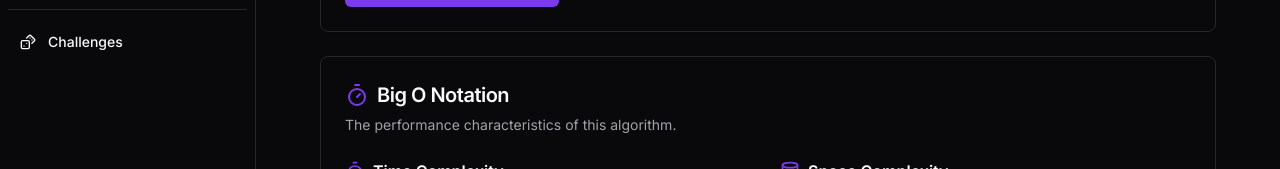
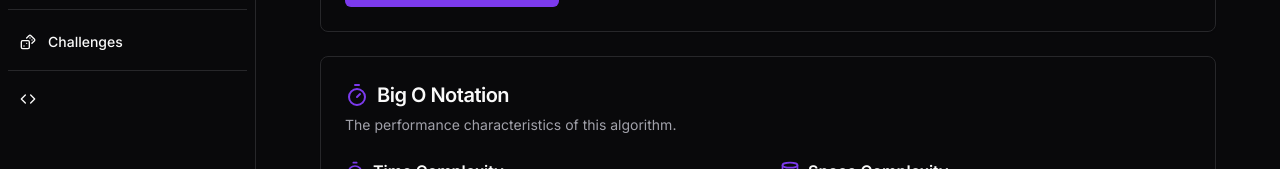
Before and after one commit to matheussricardoo/Think2Algo, a Next.js app: page / in a window 1280 px wide. Shown: the part 576-745 px from the top of the page. Built offline with nearby package versions, Linux system fonts and the light colour scheme.

Commit message:
feat: update app-sidebar.tsx

```diff
--- a/src/components/app/app-sidebar.tsx
+++ b/src/components/app/app-sidebar.tsx
@@ -1,9 +1,12 @@
 'use client';
-import { GitMerge } from 'lucide-react';
+import { GitMerge, Code } from 'lucide-react';
 import { AlgorithmList } from './algorithm-list';
 import type { Algorithm } from '@/lib/algorithms';
-import { useI18n } from '@/lib/i18n.tsx';
+import { useI18n } from '@/lib/i18n';
 import { ScrollArea } from '../ui/scroll-area';
+import { Button } from '../ui/button';
+import { cn } from '@/lib/utils';
+import { Separator } from '../ui/separator';
 
 type AppSidebarProps = {
     onSelectView: (view: string, algorithm?: Algorithm) => void;
@@ -25,6 +28,18 @@ export function AppSidebar({ onSelectView, selectedView }: AppSidebarProps) {
                     selectedView={selectedView}
                     onSelectView={onSelectView}
                 />
+                <Separator className="my-2" />
+                <Button
+                    variant="ghost"
+                    className={cn(
+                        'w-full justify-start gap-3 px-3',
+                        selectedView === 'leetcode' && 'bg-muted text-primary hover:bg-muted hover:text-primary'
+                    )}
+                    onClick={() => onSelectView('leetcode')}
+                >
+                    <Code className="h-5 w-5 shrink-0" />
+                    <span className="truncate">{t.sidebar.leetcode}</span>
+                </Button>
             </div>
         </ScrollArea>
     </aside>
```
